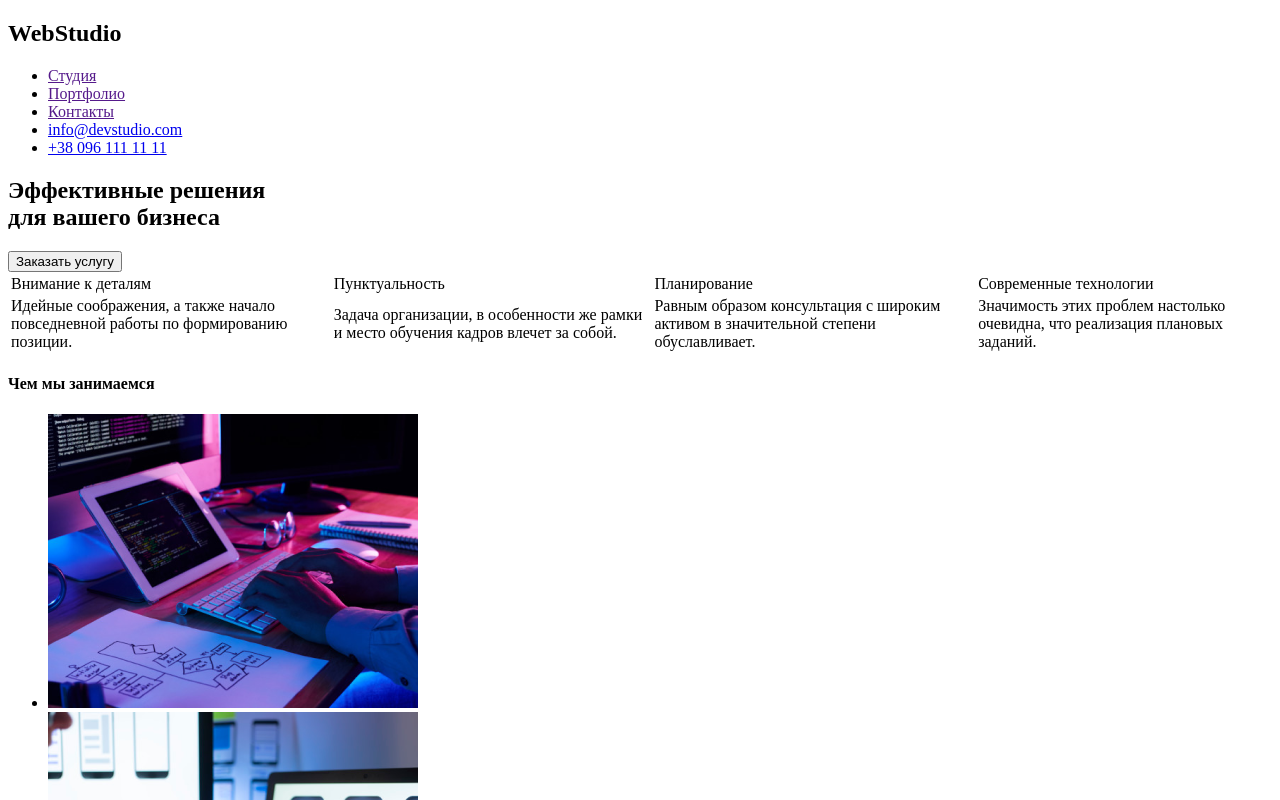
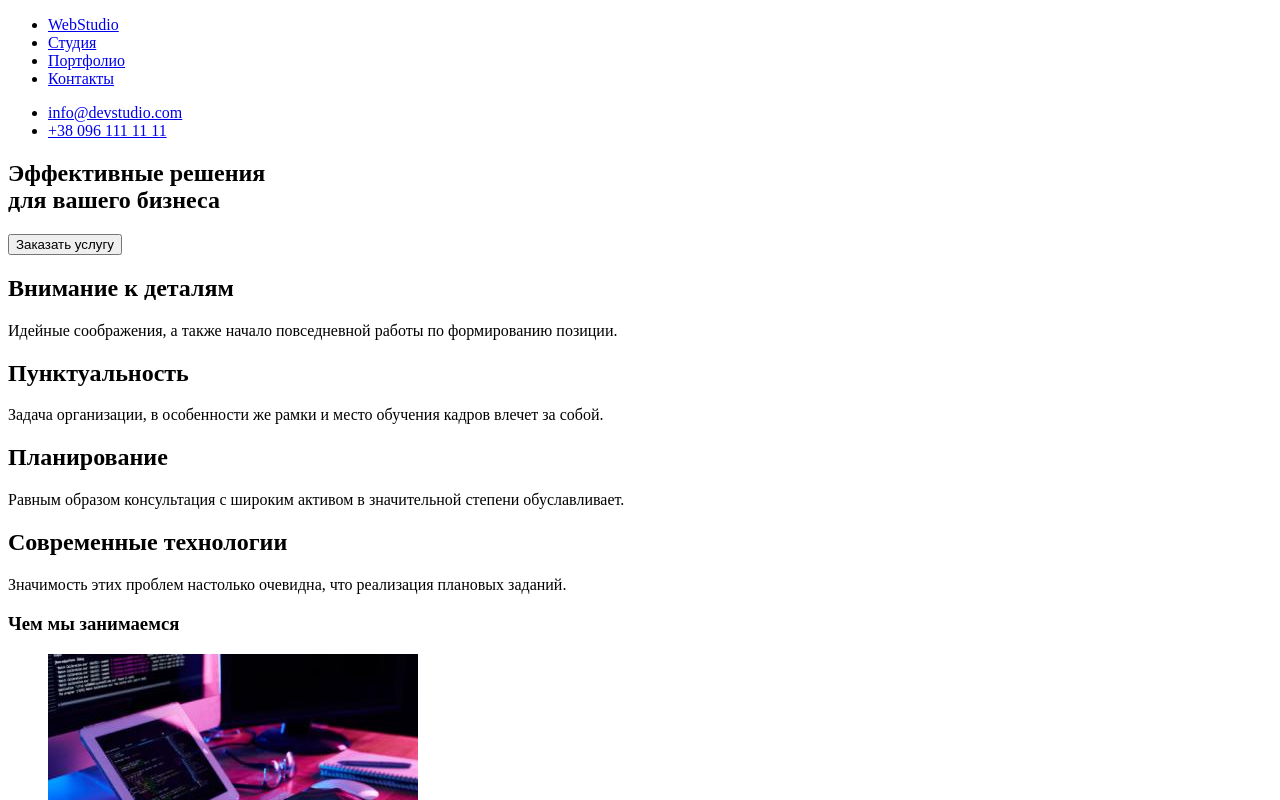
Before and after one commit to Vladksl/goit-markup-hw-01, a plain HTML site: page index.html in a window 1280 px wide. Shown: the top 800 px of the page. Drawn offline with Linux system fonts and the light colour scheme.

Commit message:
create main,footer

```diff
--- a/index.html
+++ b/index.html
@@ -8,85 +8,93 @@
 </head>
 <body>
  <header>
-   <nav>
-    <h1>WebStudio</h1>
-
-    <ul>
-        <li><a href="">Студия</a></li>
-        <li><a href="">Портфолио</a></li>
-        <li><a href="">Контакты</a></li>
-        <li><a href="mailto:">info@devstudio.com</a></li>
-        <li><a href="tel:">+38 096 111 11 11</a></li>
+<nav>
+     <ul>
+        <li><a href=“/”>WebStudio</a></li>
+        <li><a href=“”>Студия</a></li>
+        <li><a href=“”>Портфолио</a></li>
+        <li><a href=“”>Контакты</a></li>
     </ul>
+</nav>
+<ul>
+    <li><a href=“mailto:info@devstudio.com”>info@devstudio.com</a></li>
+    <li><a href=“tel:+380961111111">+38 096 111 11 11</a></li>
+</ul>
    </nav>
  </header>
 
 
-<div>
+<main>
     <section>
-        <h2>Эффективные решения <br> для вашего бизнеса</h2>
+        <h1>Эффективные решения <br> для вашего бизнеса</h1>
         <button>Заказать услугу</button>
     </section>
-</div>
 
-<table>
-    <tbody>
-        <tr>
-            <td>Внимание к деталям</td>
-            <td>Пунктуальность</td>
-            <td>Планирование</td>
-            <td>Современные технологии</td>
-        </tr>
-        <tr>
-            <td>Идейные соображения, а также начало повседневной работы по формированию позиции.</td>
-            <td>Задача организации, в особенности же рамки и место обучения кадров влечет за собой.</td>
-            <td>Равным образом консультация с широким активом в значительной степени обуславливает.</td>
-            <td>Значимость этих проблем настолько очевидна, что реализация плановых заданий.</td>
-        </tr>
-    </tbody>
-</table>
+   <!--Что делаем-->
+     <section>
+        <h2>Внимание к деталям</h2>
+        <p>Идейные соображения, а также начало повседневной работы по формированию позиции.</p>
+        <h2>Пунктуальность</h2>
+        <p>Задача организации, в особенности же рамки и место обучения кадров влечет за собой.</p>
+        <h2>Планирование</h2>
+        <p>Равным образом консультация с широким активом в значительной степени обуславливает.</p>
+        <h2>Современные технологии</h2>
+        <p>Значимость этих проблем настолько очевидна, что реализация плановых заданий.</p>
+
+
+    </section>
+
+
 
 <section>
-    <h4>Чем мы занимаемся</h4>
+    <h3>Чем мы занимаемся</h3>
     <ul>
-        <li> <img src="./images/box 1.png" alt="" width="370"></li>
-        <li> <img src="./images/box 2.png" alt="" width="370"></li>
-        <li> <img src="./images/box 3.png" alt="" width="370"></li>
+        <li> <img src="./images/box 1.jpg" alt="" width="370"></li>
+        <li> <img src="./images/box 2.jpg" alt="" width="370"></li>
+        <li> <img src="./images/box 3.jpg" alt="" width="370"></li>
 
     </ul>
 </section>
 
+
+<!--Наша команда-->
 <section>
-    <h5>Наша команда</h5>
+    <h4>Наша команда</h4>
 
     <ul>
         <li> <img src="./images/card1.jpg" alt="" width="270"></li>
-        <p>Игорь Демьяненко</p>
+        <h4>Игорь Демьяненко</h4>
         <p>Product Designer</p>
 
         <li> <img src="./images/card2.jpg" alt="" width="270"></li>
-        <p>Ольга Репина </p>
+        <h4>Ольга Репина</h4>
         <p>Frontend Developer</p>
 
         <li> <img src="./images/card3.jpg" alt="" width="270"></li>
-        <p>Николай Тарасов</p>
+        <h4>Николай Тарасов</h4>
         <p>Marketing</p>
 
         <li> <img src="./images/card4.jpg" alt="" width="270"></li>
-        <p>Михаил Ермаков</p>
+        <h4>Михаил Ермаков</h4>
         <p>UI Designer</p>
 
     </ul>
 </section>
+</main>
 
-<section>
-    <h6>WebStudio</h6>
-<ul>
-    <li><a href="">г. Киев, пр-т Леси Украинки, 26</a></li>
-    <li><a href="mailto:">info@example.com</a></li>
-    <li><a href="tel:">+38 099 111 11 11</a></li>
+<!--Футер подвал-->
+<footer>
 
-</ul>
-</section>
+<a href="/">WebStudio</a>
+
+<!--Соцсети-->
+
+<address>
+<a href="">г. Киев, пр-т Леси Украинки, 26</a>
+<a href="mailto:info@example.com">info@example.com</a>
+<a href="tel:+380991111111">+38 099 111 11 11</a>
+</address>
+
+</footer>
 </body>
 </html>
```
Also changed, not shown: images/box 1.jpg (added), images/box 1.png (deleted), images/box 2.jpg (added), images/box 2.png (deleted), images/box 3.jpg (added), images/box 3.png (deleted).
